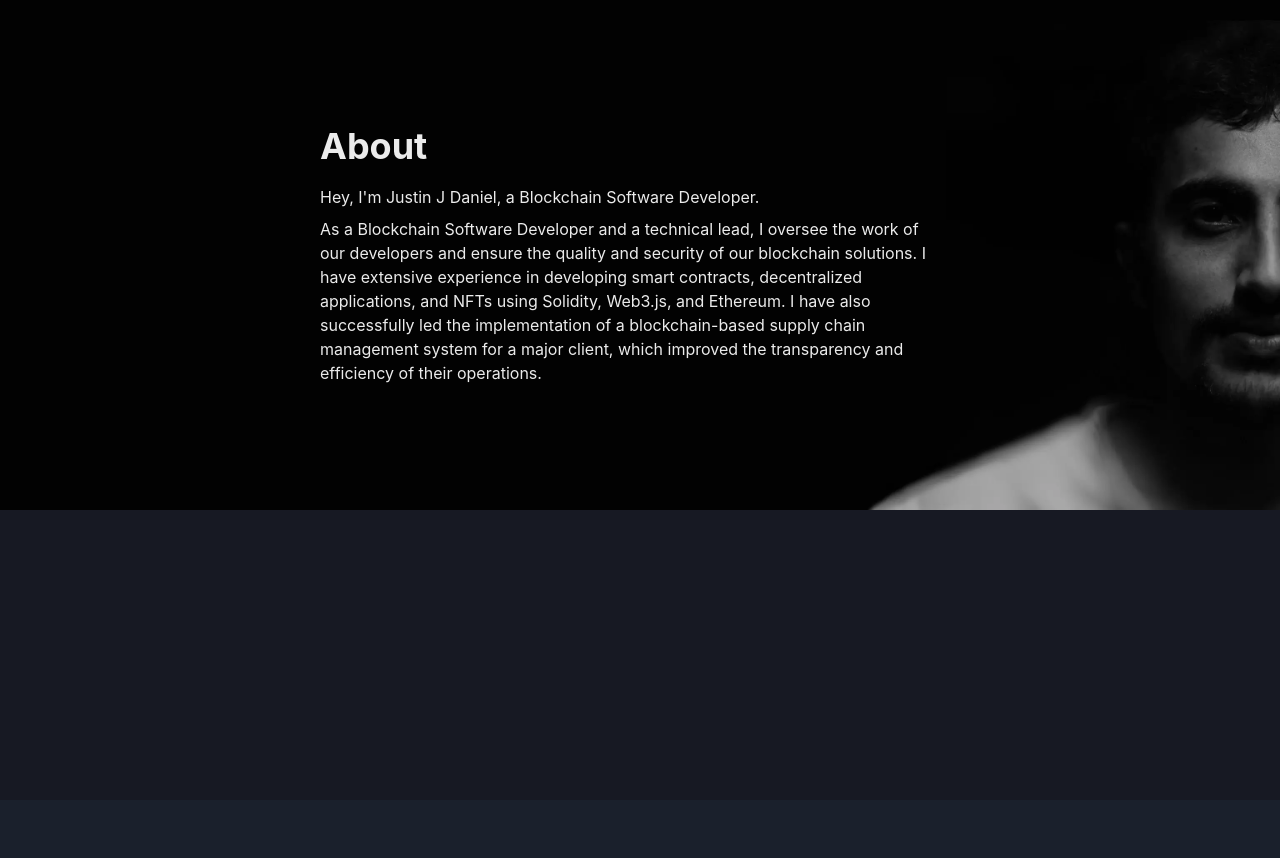
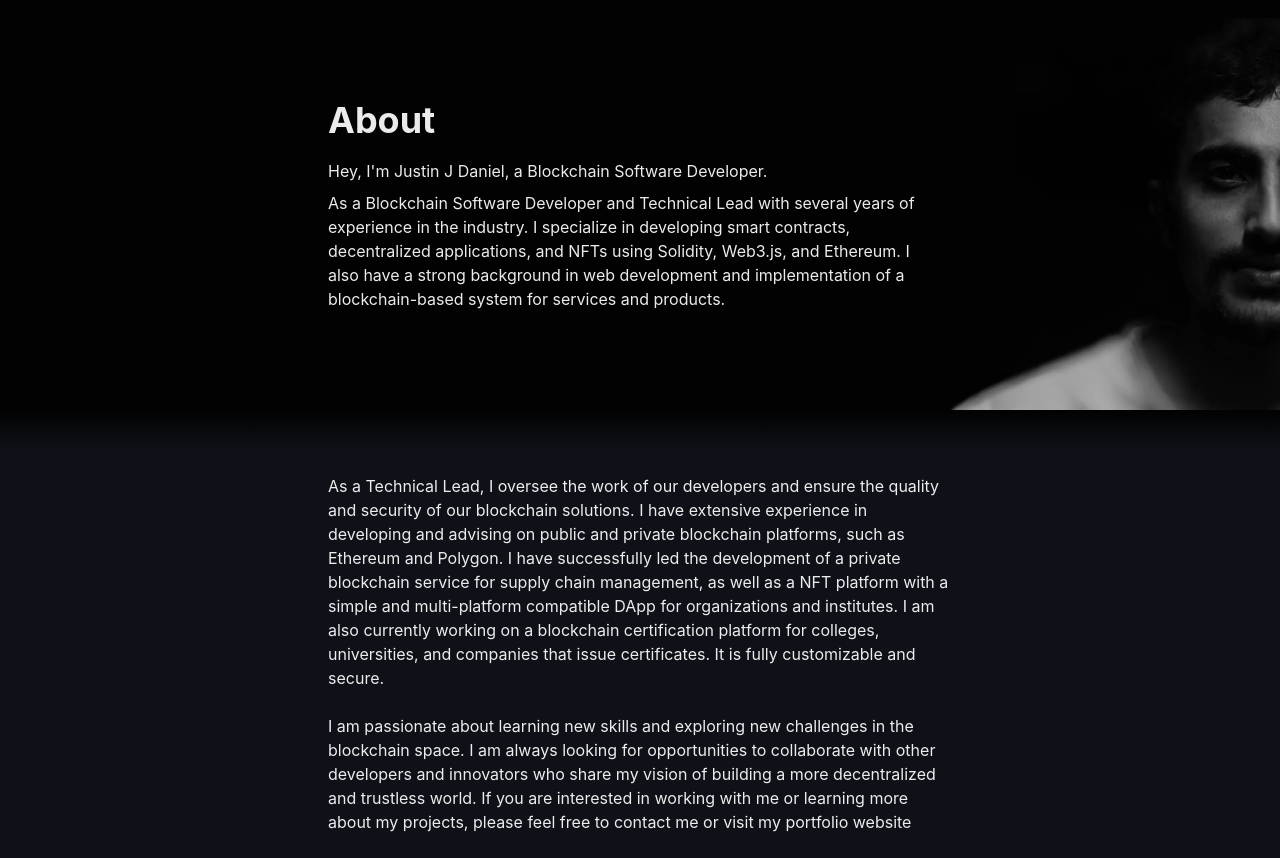
Before and after one commit to Justinjdaniel/justinjdaniel.com, a Next.js app: page /about in a window 1280 px wide. Before the commit the page ends 800 px from the top, so only its background shows below. Built offline with nearby package versions, Linux system fonts and the light colour scheme.

Commit message:
feat(about): add more content to about page

```diff
--- a/pages/about/index.js
+++ b/pages/about/index.js
@@ -14,25 +14,23 @@ const About = () => {
 		<Flex flexDir="column" w="full" h="full">
 			<Flex
 				w="full"
-				h="510"
+				h="410"
 				bg="#020202"
 				position="relative"
 				alignItems={"center"}
 			>
-				<Container p={4} maxW="2xl" zIndex={1}>
+				<Container p="6" maxW="2xl" zIndex={1}>
 					<Heading mb="4">About</Heading>
 					<Text mb="2">
 						Hey, I&apos;m Justin J Daniel, a Blockchain Software Developer.
 					</Text>
-					<Text pr={{ md: "8" }}>
-						As a Blockchain Software Developer and a technical lead, I oversee
-						the work of our developers and ensure the quality and security of
-						our blockchain solutions. I have extensive experience in developing
+					<Text pr={{ base: "24", md: "16", lg: "8" }}>
+						As a Blockchain Software Developer and Technical Lead with several
+						years of experience in the industry. I specialize in developing
 						smart contracts, decentralized applications, and NFTs using
-						Solidity, Web3.js, and Ethereum. I have also successfully led the
-						implementation of a blockchain-based supply chain management system
-						for a major client, which improved the transparency and efficiency
-						of their operations.
+						Solidity, Web3.js, and Ethereum. I also have a strong background in
+						web development and implementation of a blockchain-based system for
+						services and products.
 					</Text>
 				</Container>
 				<ChakraImage
@@ -40,25 +38,41 @@ const About = () => {
 					right="0"
 					bottom="0"
 					style={{ aspectRatio: "1" }}
+					objectFit="cover"
+					objectPosition="right"
 					position="absolute"
 					src={bgPic}
 					alt="Image of the author with dark background"
-					width={500}
-					height={500}
+					width={400}
+					height={400}
 					quality={100}
 				/>
 			</Flex>
 
-			{/* <Container
-				maxW="container.xl"
-				p={4}
-				// mt={4}
-				// maxW="2xl"
-				bg="blue.600"
-				centerContent
-			>
-				About
-			</Container> */}
+			<Flex w="full" h="10" bgGradient="linear(to-b, #020202, transparent)" />
+			<Container p="6" maxW="2xl" centerContent>
+				<Text mb="6">
+					As a Technical Lead, I oversee the work of our developers and ensure
+					the quality and security of our blockchain solutions. I have extensive
+					experience in developing and advising on public and private blockchain
+					platforms, such as Ethereum and Polygon. I have successfully led the
+					development of a private blockchain service for supply chain
+					management, as well as a NFT platform with a simple and multi-platform
+					compatible DApp for organizations and institutes. I am also currently
+					working on a blockchain certification platform for colleges,
+					universities, and companies that issue certificates. It is fully
+					customizable and secure.
+				</Text>
+				<Text>
+					I am passionate about learning new skills and exploring new challenges
+					in the blockchain space. I am always looking for opportunities to
+					collaborate with other developers and innovators who share my vision
+					of building a more decentralized and trustless world. If you are
+					interested in working with me or learning more about my projects,
+					please feel free to contact me or visit my portfolio website
+				</Text>
+			</Container>
+			{/* <Flex w="full" h="10" bgGradient="linear(to-t, #020202, transparent)" /> */}
 		</Flex>
 	);
 };
--- a/src/components/layout.js
+++ b/src/components/layout.js
@@ -3,7 +3,7 @@ import React from "react";
 
 const PagesLayout = ({ children }) => {
 	return (
-		<Flex minH="100dvh" bg="gray.900">
+		<Flex minH="100dvh" bg="blackAlpha.600">
 			{children}
 		</Flex>
 	);
```
